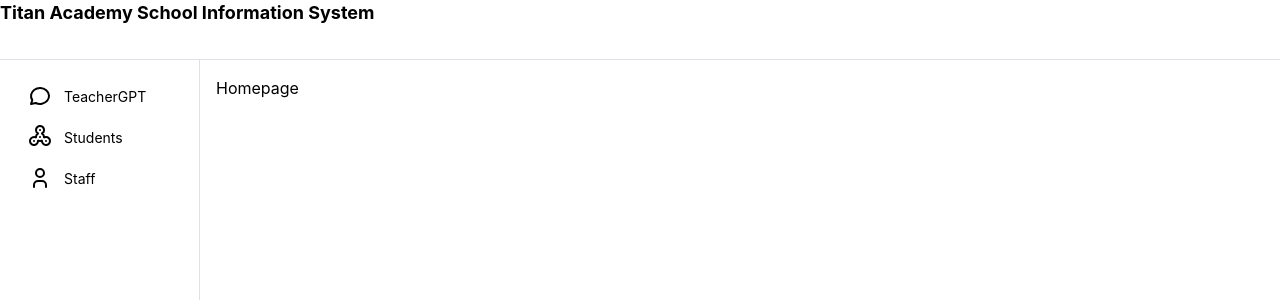
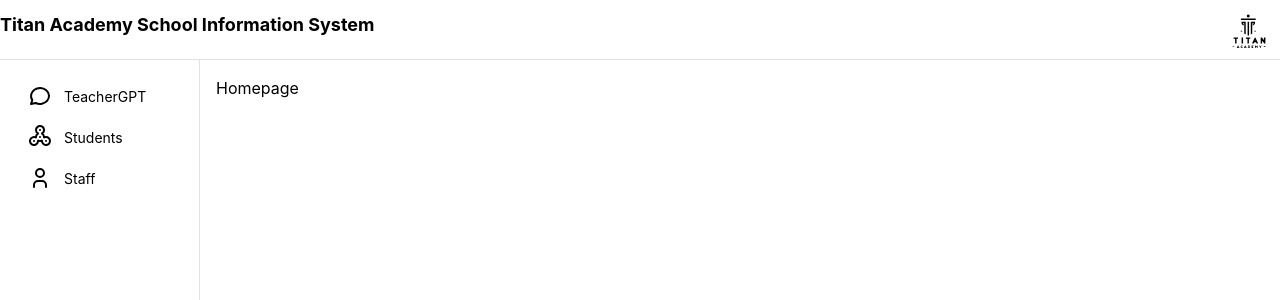
Before and after one commit to sxflynn/TeacherGPT, a React (Vite) app in the folder titanweb/: page / in a window 1280 px wide. Shown: the top 300 px of the page. Built offline with nearby package versions, Linux system fonts and the light colour scheme.

Commit message:
Added fictional logo to nav header

```diff
--- a/titanweb/src/App.tsx
+++ b/titanweb/src/App.tsx
@@ -1,7 +1,6 @@
 import "@mantine/core/styles.css";
 import {
   AppShell,
-  Burger,
   MantineProvider,
   localStorageColorSchemeManager,
 } from "@mantine/core";
@@ -39,7 +38,6 @@ export default function App() {
         padding="md"
       >
         <AppShell.Header>
-
           <AppShellHeader toggle={toggle} opened={opened} setActive={setActive}/>
         </AppShell.Header>
 
--- a/titanweb/src/components/AppShellHeader.tsx
+++ b/titanweb/src/components/AppShellHeader.tsx
@@ -1,21 +1,30 @@
-import { Burger, Title } from "@mantine/core";
+import { Burger, Group, Title, Image } from "@mantine/core";
 import { Dispatch, SetStateAction } from "react";
 import { NavLink } from "react-router-dom";
+import schoolLogo from "../assets/logo.svg";
 
 type HeaderProps = {
-  opened: boolean
-  toggle:() => void
+  opened: boolean;
+  toggle: () => void;
   setActive: Dispatch<SetStateAction<string>>;
 };
 
-
-export function AppShellHeader({opened, toggle, setActive}:HeaderProps) {
+export function AppShellHeader({ opened, toggle, setActive }: HeaderProps) {
   return (
-   <>
-      <Burger opened={opened} onClick={toggle} hiddenFrom="sm" size="sm" />
-      <NavLink style={{ textDecoration: "none", color: "inherit" }} to="/" onClick={() => setActive("")}>
-        <Title order={4}>Titan Academy School Information System</Title>
-      </NavLink>
-   </>
+    <>
+      <Group justify="space-between">
+        <Group>
+          <Burger opened={opened} onClick={toggle} hiddenFrom="sm" size="sm" />
+          <NavLink
+            style={{ textDecoration: "none", color: "inherit" }}
+            to="/"
+            onClick={() => setActive("")}
+          >
+            <Title order={4}>Titan Academy School Information System</Title>
+          </NavLink>
+        </Group>
+          <Image pr="sm" pt="sm" height={50} src={schoolLogo} />
+      </Group>
+    </>
   );
 }
```
Also changed, not shown: titanweb/src/assets/logo.svg (added).
